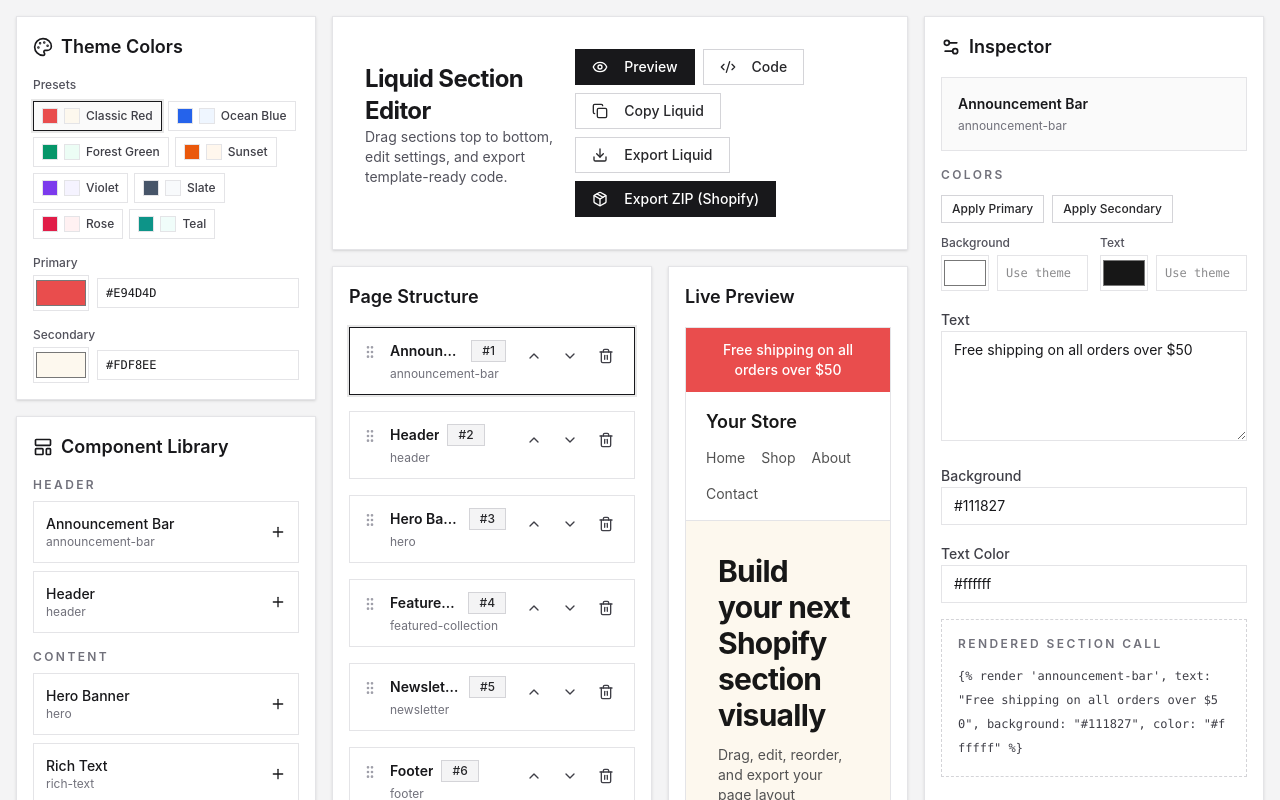
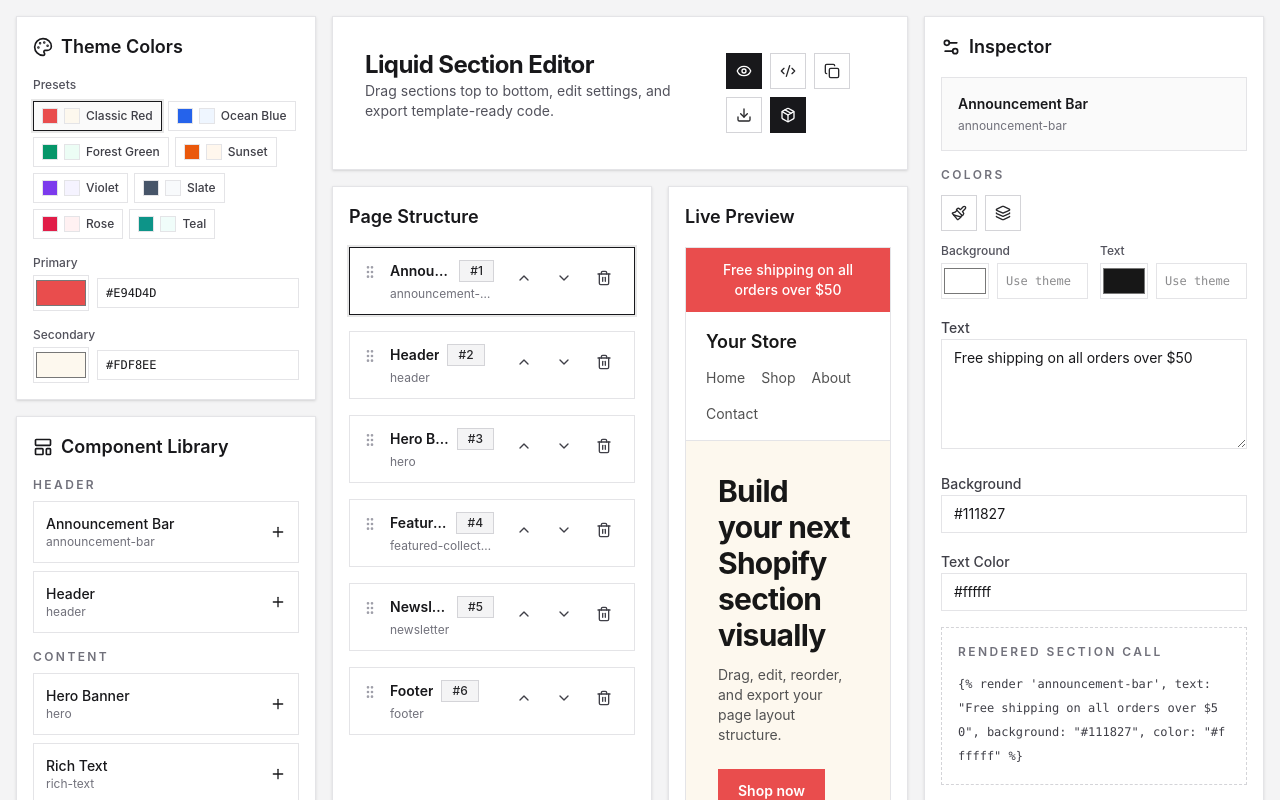
Before and after one commit to ImthiazRagib/shopify.theme-creator.react, a React (Vite) app: page / in a window 1280 px wide. Shown: the top 800 px of the page. Built offline with nearby package versions, Linux system fonts and the light colour scheme.

Commit message:
feat: update LiquidEditorApp buttons for improved accessibility and add new icons

```diff
--- a/src/App.jsx
+++ b/src/App.jsx
@@ -14,6 +14,9 @@ import {
   ChevronDown,
   Package,
   Palette,
+  Paintbrush,
+  Layers,
+  RotateCcw,
 } from 'lucide-react';
 import { exportThemeAsZip } from './themeExport';
 import { Card, CardContent, CardHeader, CardTitle } from '@/components/ui/Card';
@@ -690,20 +693,20 @@ export default function LiquidEditorApp() {
                 </p>
               </div>
               <div className="flex flex-wrap gap-2">
-                <Button variant={viewMode === 'preview' ? 'default' : 'outline'} onClick={() => setViewMode('preview')}>
-                  <Eye className="mr-2 h-4 w-4" /> Preview
+                <Button size="icon" variant={viewMode === 'preview' ? 'default' : 'outline'} onClick={() => setViewMode('preview')} title="Preview">
+                  <Eye className="h-4 w-4" />
                 </Button>
-                <Button variant={viewMode === 'code' ? 'default' : 'outline'} onClick={() => setViewMode('code')}>
-                  <Code2 className="mr-2 h-4 w-4" /> Code
+                <Button size="icon" variant={viewMode === 'code' ? 'default' : 'outline'} onClick={() => setViewMode('code')} title="Code">
+                  <Code2 className="h-4 w-4" />
                 </Button>
-                <Button variant="outline" onClick={() => copyText(liquidTemplate)}>
-                  <Copy className="mr-2 h-4 w-4" /> Copy Liquid
+                <Button size="icon" variant="outline" onClick={() => copyText(liquidTemplate)} title="Copy Liquid">
+                  <Copy className="h-4 w-4" />
                 </Button>
-                <Button variant="outline" onClick={() => downloadFile('page-template.liquid', liquidTemplate)}>
-                  <Download className="mr-2 h-4 w-4" /> Export Liquid
+                <Button size="icon" variant="outline" onClick={() => downloadFile('page-template.liquid', liquidTemplate)} title="Export Liquid">
+                  <Download className="h-4 w-4" />
                 </Button>
-                <Button variant="default" onClick={() => exportThemeAsZip(sections, themeColors)}>
-                  <Package className="mr-2 h-4 w-4" /> Export ZIP (Shopify)
+                <Button size="icon" variant="default" onClick={() => exportThemeAsZip(sections, themeColors)} title="Export ZIP (Shopify)">
+                  <Package className="h-4 w-4" />
                 </Button>
               </div>
             </CardContent>
@@ -726,7 +729,7 @@ export default function LiquidEditorApp() {
                     className={`border bg-white p-3 transition ${selectedSection?.id === section.id ? 'border-zinc-900 ring-2 ring-zinc-900/10' : 'border-zinc-200 hover:border-zinc-400'}`}
                   >
                     <div className="flex items-start gap-3">
-                      <button className="mt-1 cursor-grab text-zinc-400">
+                      <button type="button" className="mt-1 cursor-grab text-zinc-400" title="Drag to reorder">
                         <GripVertical className="h-4 w-4" />
                       </button>
                       <div className="min-w-0 flex-1">
@@ -737,13 +740,13 @@ export default function LiquidEditorApp() {
                         <p className="mt-1 truncate text-xs text-zinc-500">{section.type}</p>
                       </div>
                       <div className="flex items-center gap-1">
-                        <Button size="icon" variant="ghost" className="h-8 w-8" onClick={(e) => { e.stopPropagation(); moveSection(section.id, 'up'); }}>
+                        <Button size="icon" variant="ghost" className="h-8 w-8" onClick={(e) => { e.stopPropagation(); moveSection(section.id, 'up'); }} title="Move up">
                           <ChevronUp className="h-4 w-4" />
                         </Button>
-                        <Button size="icon" variant="ghost" className="h-8 w-8" onClick={(e) => { e.stopPropagation(); moveSection(section.id, 'down'); }}>
+                        <Button size="icon" variant="ghost" className="h-8 w-8" onClick={(e) => { e.stopPropagation(); moveSection(section.id, 'down'); }} title="Move down">
                           <ChevronDown className="h-4 w-4" />
                         </Button>
-                        <Button size="icon" variant="ghost" className="h-8 w-8 text-red-600 hover:text-red-700" onClick={(e) => { e.stopPropagation(); removeSection(section.id); }}>
+                        <Button size="icon" variant="ghost" className="h-8 w-8 text-red-600 hover:text-red-700" onClick={(e) => { e.stopPropagation(); removeSection(section.id); }} title="Remove section">
                           <Trash2 className="h-4 w-4" />
                         </Button>
                       </div>
@@ -773,8 +776,8 @@ export default function LiquidEditorApp() {
                     <div>
                       <div className="mb-2 flex items-center justify-between">
                         <p className="text-sm font-semibold">Liquid Template</p>
-                        <Button variant="outline" onClick={() => copyText(liquidTemplate)}>
-                          <Copy className="mr-2 h-4 w-4" /> Copy
+                        <Button size="icon" variant="outline" onClick={() => copyText(liquidTemplate)} title="Copy Liquid">
+                          <Copy className="h-4 w-4" />
                         </Button>
                       </div>
                       <pre className="overflow-x-auto border border-zinc-800 bg-zinc-950 p-5 text-xs leading-6 text-zinc-100">{liquidTemplate}</pre>
@@ -782,8 +785,8 @@ export default function LiquidEditorApp() {
                     <div>
                       <div className="mb-2 flex items-center justify-between">
                         <p className="text-sm font-semibold">JSON Template</p>
-                        <Button variant="outline" onClick={() => copyText(jsonTemplate)}>
-                          <Copy className="mr-2 h-4 w-4" /> Copy
+                        <Button size="icon" variant="outline" onClick={() => copyText(jsonTemplate)} title="Copy JSON">
+                          <Copy className="h-4 w-4" />
                         </Button>
                       </div>
                       <pre className="overflow-x-auto border border-zinc-800 bg-zinc-950 p-5 text-xs leading-6 text-zinc-100">{jsonTemplate}</pre>
@@ -813,15 +816,15 @@ export default function LiquidEditorApp() {
                 <div className="space-y-3">
                   <p className="text-xs font-semibold uppercase tracking-[0.2em] text-zinc-500">Colors</p>
                   <div className="flex flex-wrap gap-2">
-                    <Button variant="outline" size="sm" onClick={() => applyThemeToSection(selectedSection.id, 'primary')}>
-                      Apply Primary
+                    <Button size="icon" variant="outline" className="h-8 w-8" onClick={() => applyThemeToSection(selectedSection.id, 'primary')} title="Apply Primary">
+                      <Paintbrush className="h-4 w-4" />
                     </Button>
-                    <Button variant="outline" size="sm" onClick={() => applyThemeToSection(selectedSection.id, 'secondary')}>
-                      Apply Secondary
+                    <Button size="icon" variant="outline" className="h-8 w-8" onClick={() => applyThemeToSection(selectedSection.id, 'secondary')} title="Apply Secondary">
+                      <Layers className="h-4 w-4" />
                     </Button>
                     {Object.keys(selectedSection.styleOverrides || {}).length > 0 && (
-                      <Button variant="ghost" size="sm" onClick={() => clearStyleOverrides(selectedSection.id)}>
-                        Reset
+                      <Button size="icon" variant="ghost" className="h-8 w-8" onClick={() => clearStyleOverrides(selectedSection.id)} title="Reset colors">
+                        <RotateCcw className="h-4 w-4" />
                       </Button>
                     )}
                   </div>
--- a/src/components/ui/Button.jsx
+++ b/src/components/ui/Button.jsx
@@ -17,7 +17,7 @@ export function Button({
   const sizes = {
     default: 'h-9 px-4 py-2 text-sm gap-2',
     sm: 'h-7 px-2.5 py-1.5 text-xs gap-1.5',
-    icon: 'h-8 w-8 p-0',
+    icon: 'h-9 w-9 p-0 shrink-0',
   };
 
   return (
```
